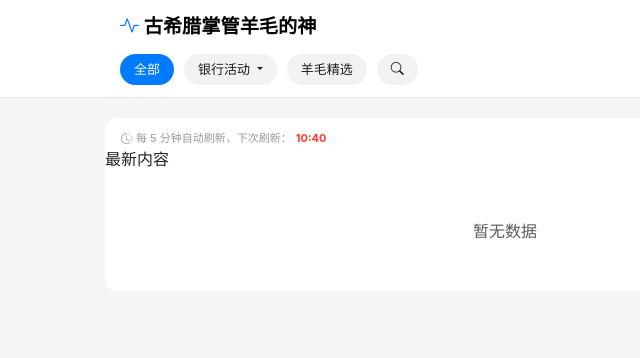
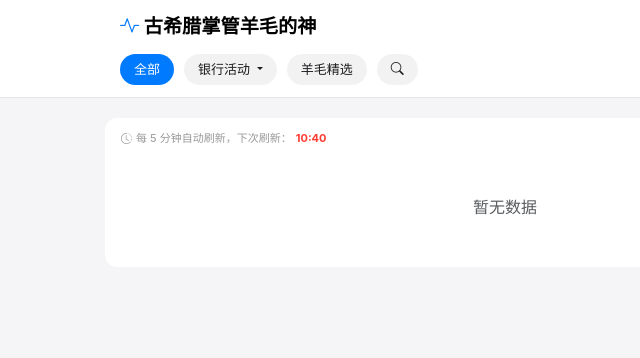
Before and after one commit to willggy/xianbao-project, a Flask app: page / in a window 1280 px wide. Shown: the top 358 px of the page, without its empty margins (135-775 px from the left). Run offline with Flask 3, Linux system fonts and the light colour scheme; data comes from the database, SQL or seed files in the repository; data that the repository does not hold is empty.

Commit message:
Update index.html

```diff
--- a/templates/index.html
+++ b/templates/index.html
@@ -157,7 +157,6 @@
             <i class="bi bi-clock-history"></i>
             每 5 分钟自动刷新，下次刷新：<span style="color: #ff3b30; font-weight: bold;">{{ next_refresh_time }}</span>
         </div>
-        <div class="section-title">最新内容</div>
 
         {% if articles %}
             {% for article in articles %}
```
